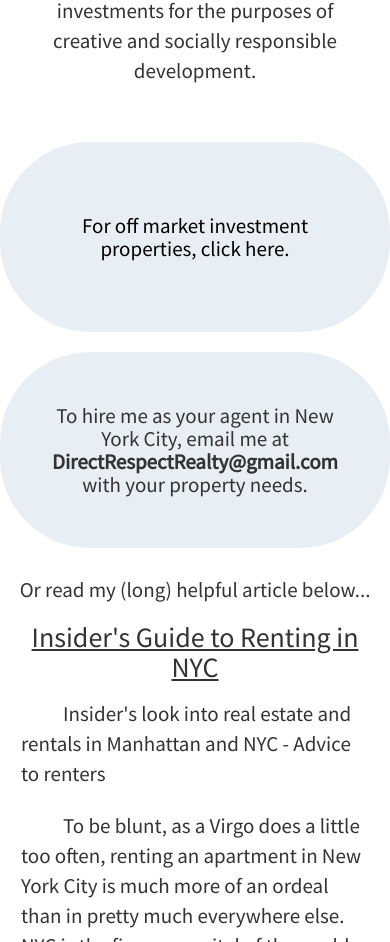
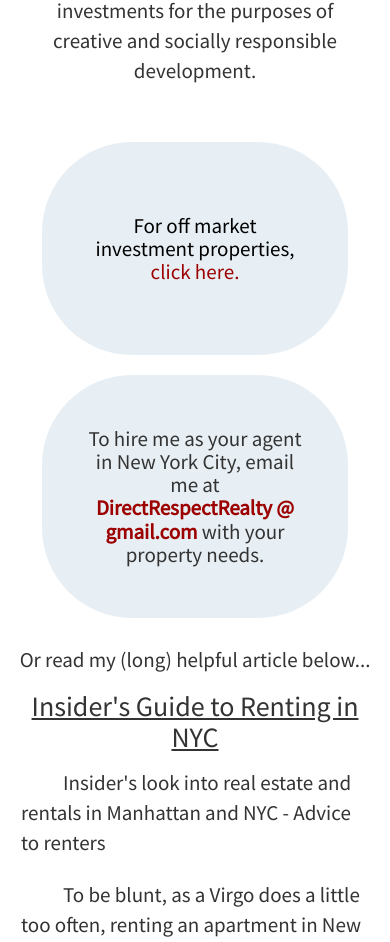
Before and after one commit to aoprojects/astoriarealestateagent, a plain HTML site: page index.html in a window 390 px wide. Shown: the part 895-1837 px from the top of the page. Drawn offline with nearby package versions, Linux system fonts and the light colour scheme.

Commit message:
change text color and responsive email links in action circles

```diff
--- a/css/styles.css
+++ b/css/styles.css
@@ -26,6 +26,7 @@ body {
 	background-size: 30px;
 	border-radius: 90px;
 	padding: 3em;
+	margin: 0 3em;
 }
 
 .circle :hover {
@@ -85,6 +86,10 @@ p {
 	text-indent: 2em;
 }
 
+.red {
+	color: rgb(157, 0, 0);
+}
+
 #summary {
 	font-weight: bold;
 }
--- a/index.html
+++ b/index.html
@@ -51,11 +51,11 @@
 			<div class="row">
 
 				<div class="col-sm-offset-1 col-sm-4 circle">
-					<a href="http://directrespectrealty.weebly.com/"><br><h4>For off market investment properties, click here.</h4><br></a>
+					<a href="http://directrespectrealty.weebly.com/"><br><h4>For off market investment properties, <span class="red">click here.</span></h4><br></a>
 				</div>
 				<br class="hidden-sm hidden-md hidden-lg">
 				<div class="col-sm-offset-1 col-sm-4 circle">
-					<h4>To hire me as your agent in New York City, email me at <b>DirectRespectRealty@gmail.com</b> with your property needs.</h4>
+					<h4>To hire me as your agent in New York City, email me at <b class="hidden-xs hidden-sm red">DirectRespectRealty@gmail.com</b> <b class="red hidden-md hidden-lg">DirectRespectRealty @ gmail.com</b> with your property needs.</h4>
 				</div>
 
 			</div><!-- end .row -->
```
